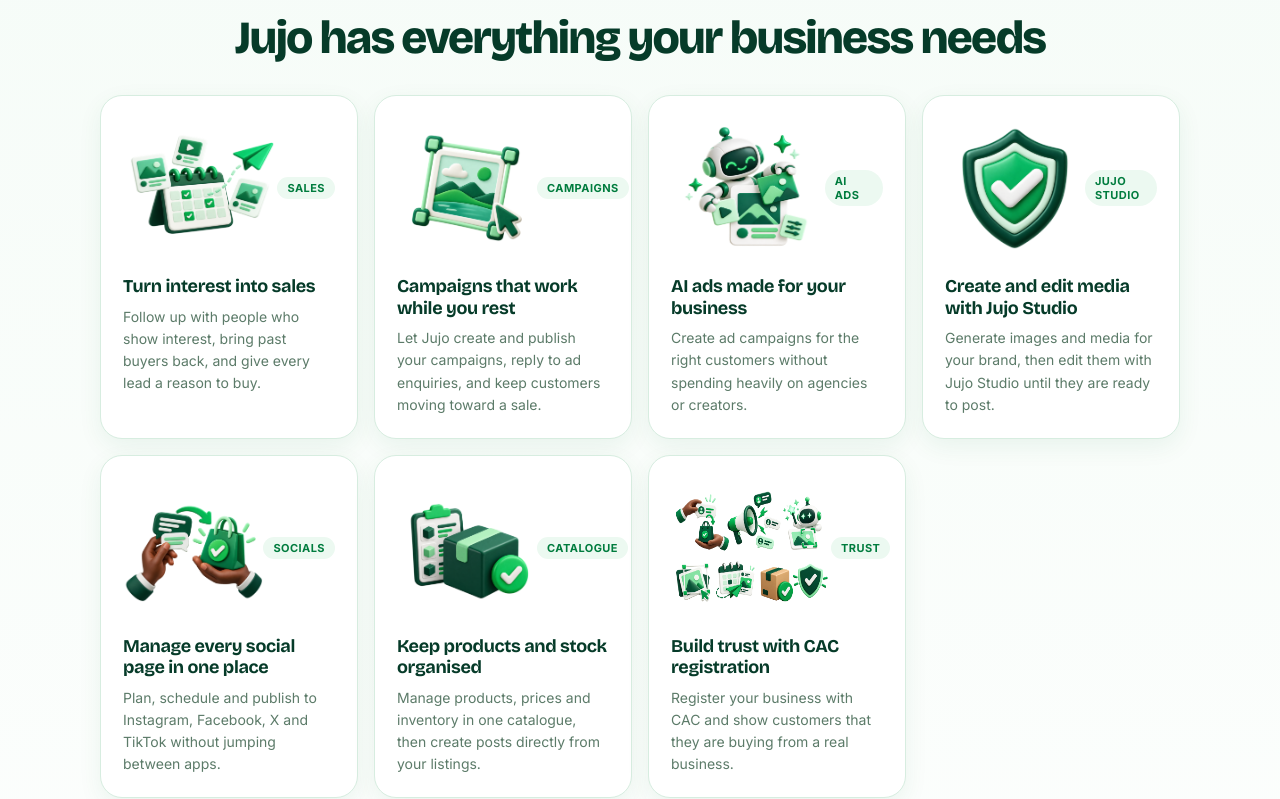
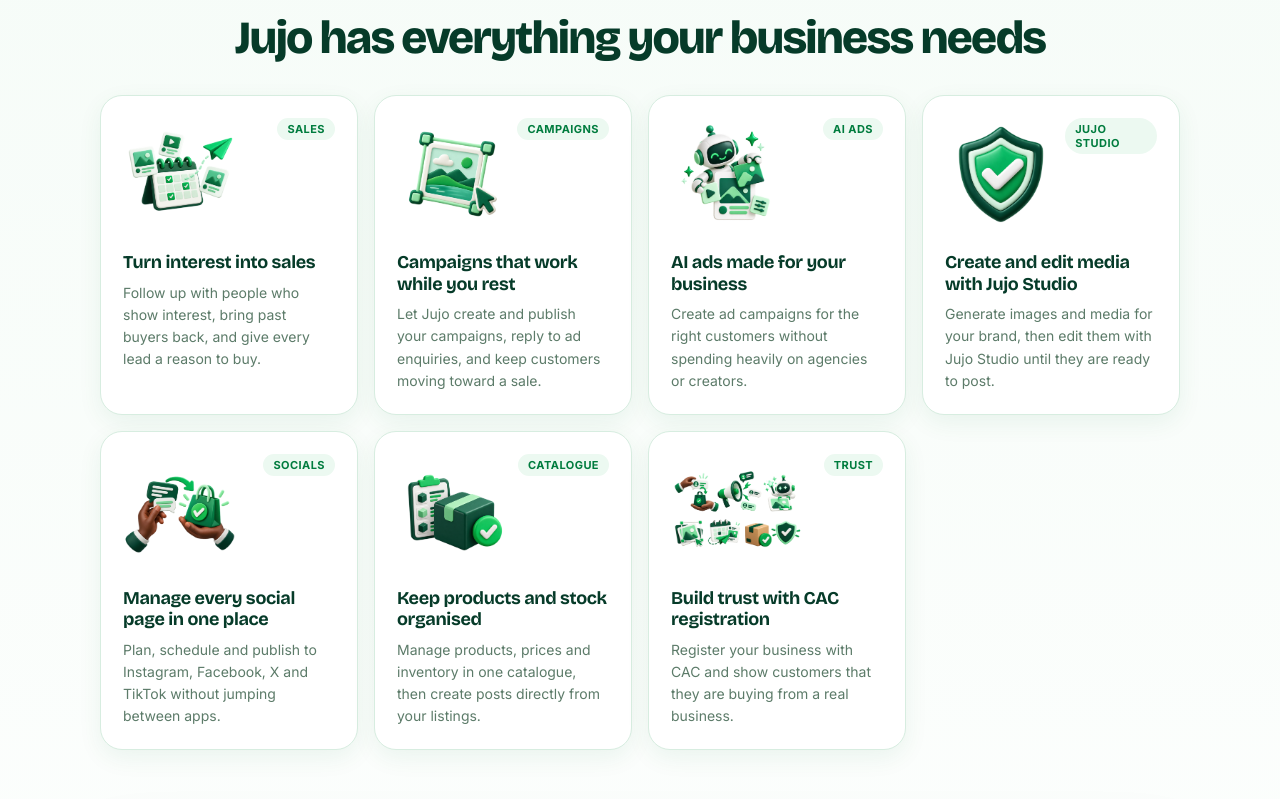
Before and after one commit to apreezofficial/jujo-waitlist, a Next.js app: page / in a window 1280 px wide. Shown: the part 1166-1965 px from the top of the page. Built offline with nearby package versions, Linux system fonts and the light colour scheme; no server answers.

Commit message:
Add styles for feature image and card components

```diff
--- a/src/app/sections.module.css
+++ b/src/app/sections.module.css
@@ -265,3 +265,29 @@
   background: #ffffff;
   box-shadow: 0 10px 24px rgba(0, 0, 0, 0.16);
 }
+.featureImage {
+  width: 132px;
+  height: 112px;
+  object-fit: contain;
+  object-position: left center;
+  transition: transform 0.3s cubic-bezier(0.34, 1.56, 0.64, 1);
+}
+
+.card:hover .featureImage {
+  transform: translateY(-5px) scale(1.06);
+}
+
+.cardTop {
+  min-height: 116px;
+  align-items: flex-start;
+}
+
+.ctaLogo {
+  display: grid;
+  place-items: center;
+  width: 82px;
+  height: 82px;
+  border-radius: 20px;
+  background: #ffffff;
+  box-shadow: 0 10px 24px rgba(0, 0, 0, 0.16);
+}
```
